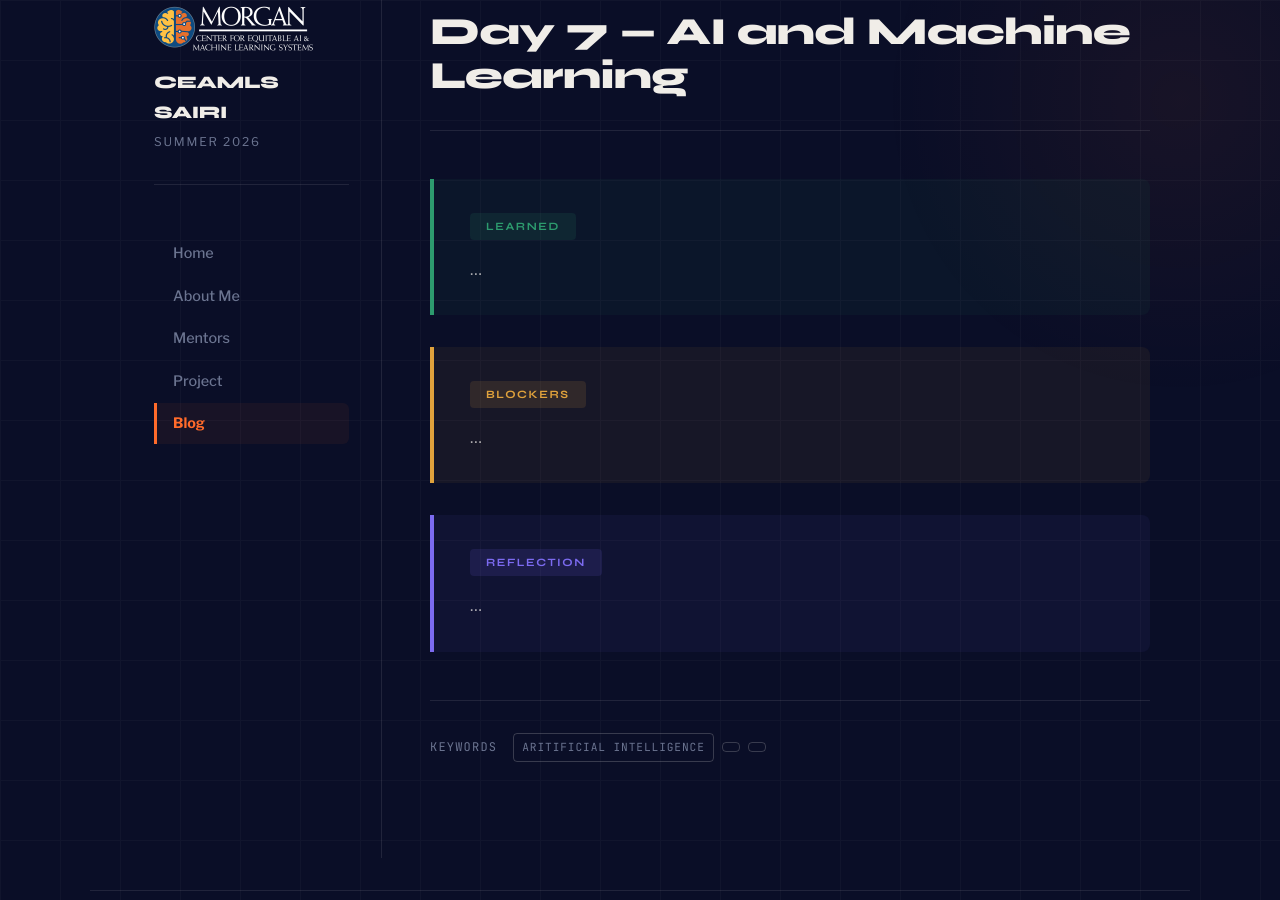
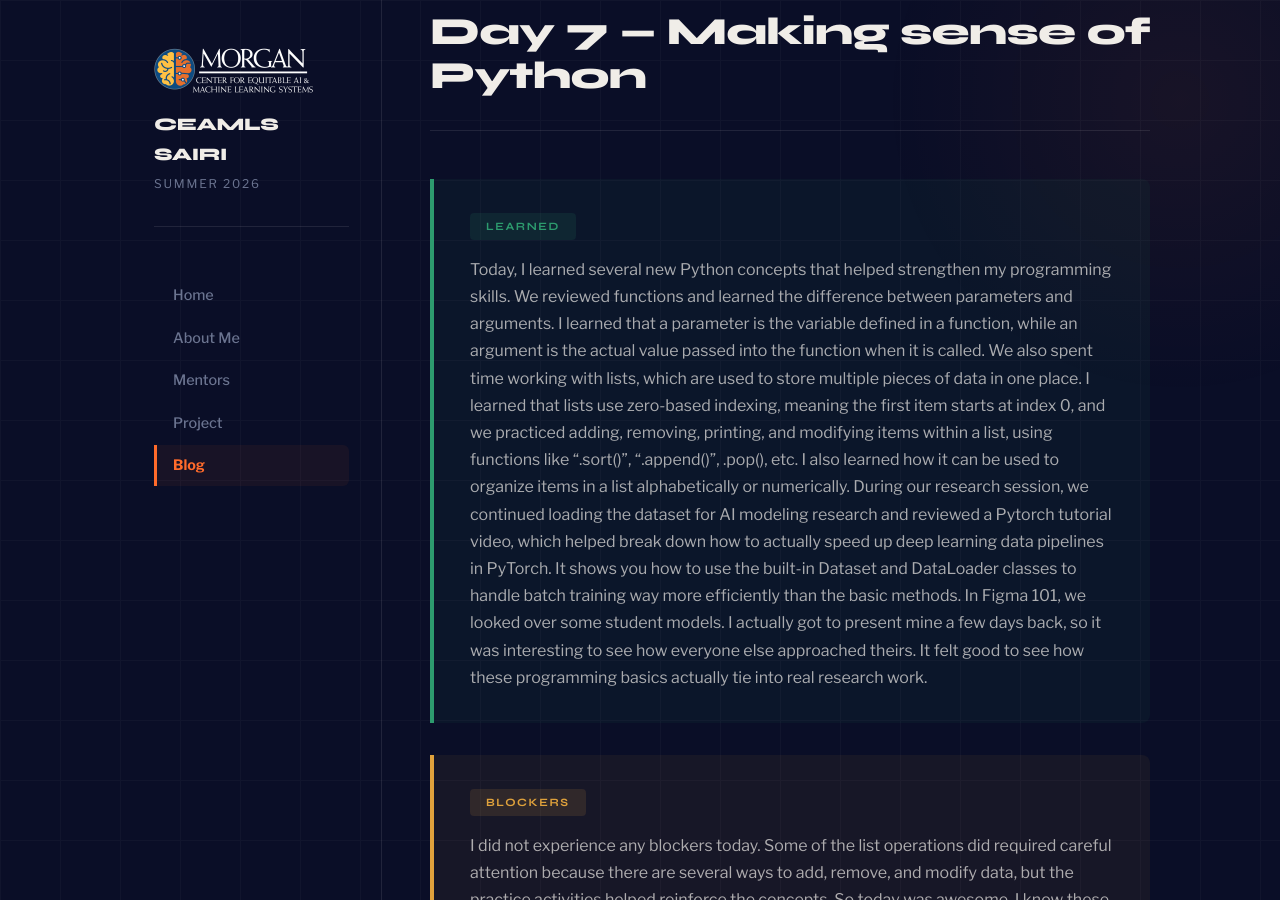
Before and after one commit to stephanieegwuchukwu-ai/stephanieegwuchukwu-aiceamls26.github.io, a Jekyll site: the page built from _posts/2026-06-03-day-7.md, in a window 1280 px wide and 900 px high, scrolled down 202 px. Built offline with Jekyll 4.4.1, drawn with Linux system fonts in a browser that asks for light colours; some of the changed text lies outside the part shown.

Commit message:
Update 2026-06-03-day-7.md

```diff
--- a/_posts/2026-06-03-day-7.md
+++ b/_posts/2026-06-03-day-7.md
@@ -1,17 +1,17 @@
 ---
 layout: post
-title: "Day 7 — AI and Machine Learning"
+title: "Day 7 — Making sense of Python"
 date: 2026-06-03
 permalink: /day7.html
-tags: ["Aritificial Intelligence", "", ""]
+tags: ["PythonBasics", "Research", "FromBeginnerToBuilder"]
 
 what_i_learned: |
-  ...
+  Today, I learned several new Python concepts that helped strengthen my programming skills. We reviewed functions and learned the difference between parameters and arguments. I learned that a parameter is the variable defined in a function, while an argument is the actual value passed into the function when it is called. We also spent time working with lists, which are used to store multiple pieces of data in one place. I learned that lists use zero-based indexing, meaning the first item starts at index 0, and we practiced adding, removing, printing, and modifying items within a list, using functions like ".sort()", ".append()", .pop(), etc. I also learned how it can be used to organize items in a list alphabetically or numerically. During our research session, we continued loading the dataset for AI modeling research and reviewed a Pytorch tutorial video, which helped break down how to actually speed up deep learning data pipelines in PyTorch. It shows you how to use the built-in Dataset and DataLoader classes to handle batch training way more efficiently than the basic methods. In Figma 101, we looked over some student models. I actually got to present mine a few days back, so it was interesting to see how everyone else approached theirs. It felt good to see how these programming basics actually tie into real research work.
 
 blockers: |
- ...
+ I did not experience any blockers today. Some of the list operations did required careful attention because there are several ways to add, remove, and modify data, but the practice activities helped reinforce the concepts. So today was awesome, I know these skills will become more natural with time and repetition.
 
 reflection: |
- ...
+ I really enjoyed how hands-on everything was today. It is one thing to hear about functions and lists, but actually using them to mess with datasets made it way easier to see how Python fits into actual research. I also liked reviewing everyone else's work in Figma 101, especially since I just got through my own presentation a few days ago. Honestly, the biggest takeaway for me is just realizing how much more comfortable I am with these concepts now compared to when I first started this program. I am definitely feeling more confident in my coding and pretty enthusiastic about what's coming next in this program.
 
 ---
```
